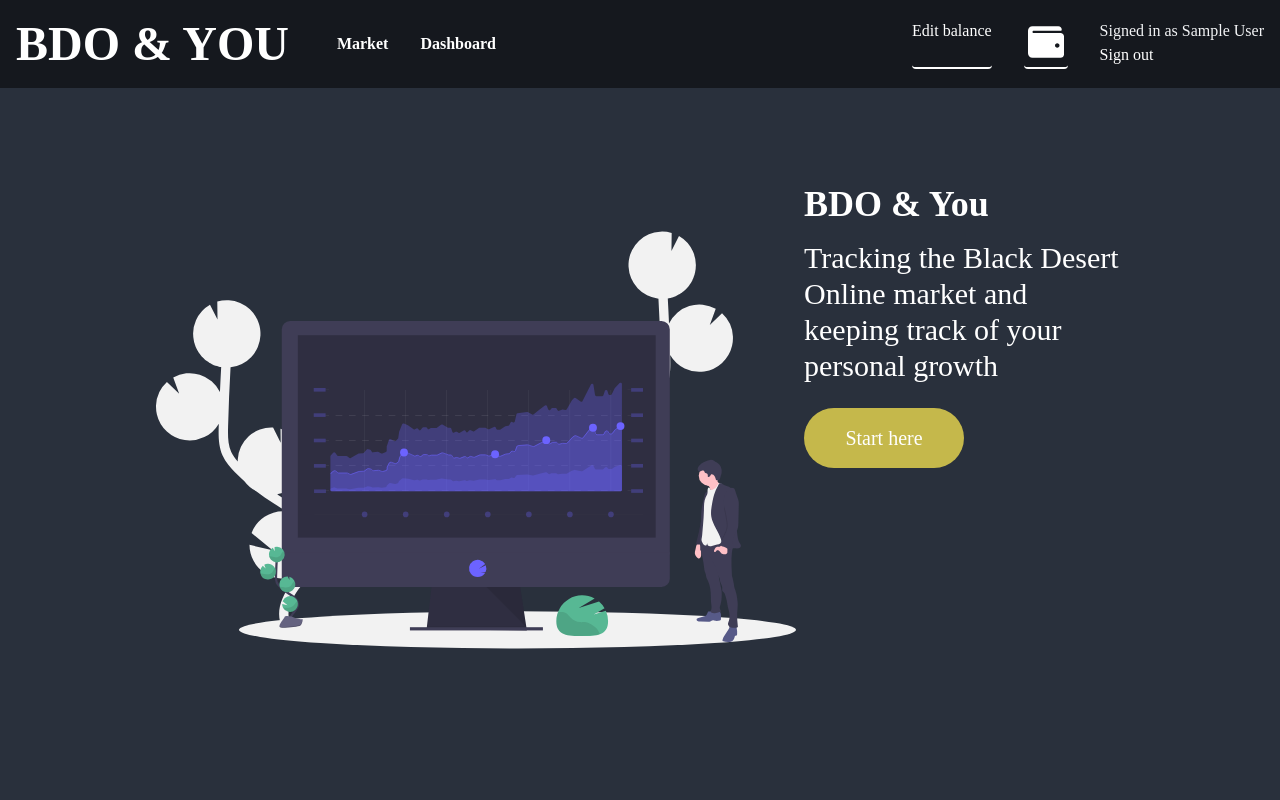
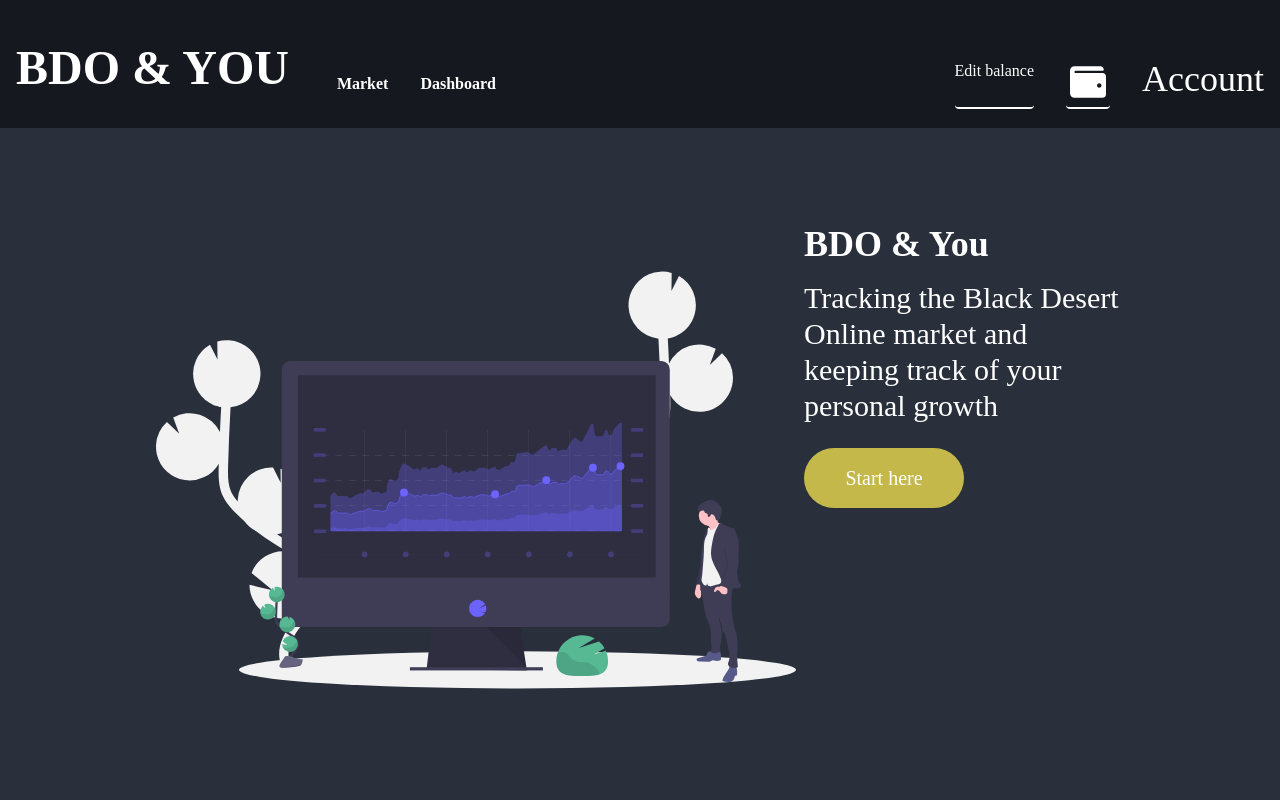
Before and after one commit to S3ntrail/bdo-wallet, a Next.js app: page / in a window 1280 px wide. Shown: the top 800 px of the page. Built offline with nearby package versions, Linux system fonts and the light colour scheme; no server answers; sample sign-in values are in the browser's storage.

Commit message:
Added a popup
Adding a popup at navbar. It looks better then the previous one.

Planning to also use this for any transactions

```diff
--- a/components/global/navbar.js
+++ b/components/global/navbar.js
@@ -8,13 +8,13 @@
     <nav className="bg-gray-850 w-min-screen z-10">
       <div className="container mx-auto p-4 flex flex-wrap items-center justify-center">
 
-        <div className="mr-4 md:mr-8">
+        <div className="mr-4 md:mr-8 md:mt-2">
           <a href="/">
             <h1 className="font-bold">BDO & YOU</h1>
           </a>
         </div>
 
-        <div className="w-full md:w-auto md:flex-grow md:flex md:items-center">
+        <div className="w-full md:w-auto md:flex-grow md:flex md:items-center md:mt-10">
 
           <ul className="flex flex-col mt-4 -mx-4 pt-4 md:flex-row md:items-center md:mx-0 md:mt-0 md:pt-0 md:mr-4 lg:mr-8 md:border-0">
 
--- a/components/global/navbar/navbarstatus.js
+++ b/components/global/navbar/navbarstatus.js
@@ -1,4 +1,5 @@
 import { signIn, signOut, useSession } from "next-auth/client";
+import { Popup } from "reactjs-popup";
 
 import SignInButton from "components/button/Login/login";
 import RegisterButton from "components/button/Register/register";
@@ -7,9 +8,7 @@
 import { useContext } from "react";
 import { DashboardContext } from "components/context/context";
 
-import {
-  faWallet
-} from '@fortawesome/free-solid-svg-icons'
+import { faWallet } from "@fortawesome/free-solid-svg-icons";
 import { FontAwesomeIcon } from "@fortawesome/react-fontawesome";
 
 const NavbarStatus = () => {
@@ -25,18 +24,41 @@
 
         <div className="mr-8 border-b-2 border-white rounded p-1">
           <h2>
-            <FontAwesomeIcon
-              icon={faWallet}
-            />
+            <FontAwesomeIcon icon={faWallet} />
             {balance}
           </h2>
         </div>
 
         <div>
-          <p>Signed in as {session.user.name}</p>
-          <a onClick={() => signOut()} className="cursor-pointer hover:text-red-600">
-            Sign out
-          </a>
+          <Popup
+            trigger={
+              <button type="button">
+                <h2>Account</h2>
+              </button>
+            }
+            closeOnDocumentClick
+            keepTooltipInside={true}
+            overlayStyle={{ position: "relative" }}
+            contentStyle={{ backgroundColor: "white", borderRadius: "20px" }}
+            arrow={true}
+          >
+            <div className="m-4">
+              <p
+                className="text-black text-lg"
+              >
+                Signed in as {session.user.name}
+              </p>
+            </div>
+
+            <div className="m-4">
+              <p
+                onClick={() => signOut()}
+                className="transition duration-500 ease-in-out text-black text-lg cursor-pointer"
+              >
+                Logout
+              </p>
+            </div>
+          </Popup>
         </div>
       </div>
     );
```
